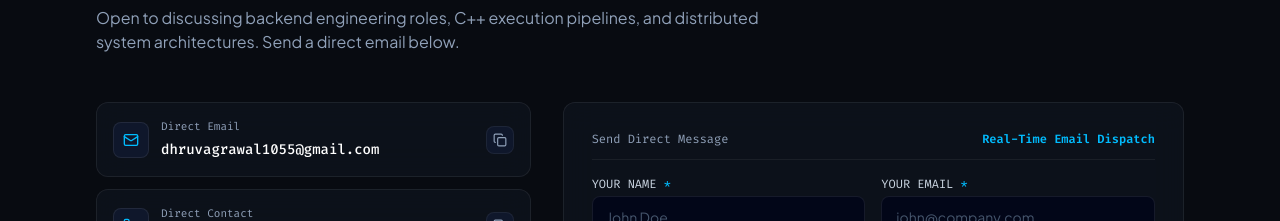
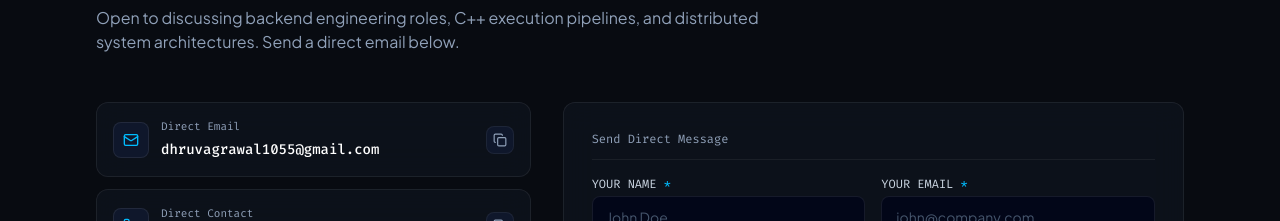
Before and after one commit to dhruvagrawal1055/developer-portfolio, a React (Vite) app: page / in a window 1280 px wide. Shown: the part 5644-5865 px from the top of the page. Built offline with nearby package versions, Linux system fonts and the light colour scheme; the HTML template or start-up script is replaced by a standard one.

Commit message:
removed unnecessary text
 removed unnecessary text

```diff
--- a/src/components/Contact.jsx
+++ b/src/components/Contact.jsx
@@ -175,7 +175,7 @@ export default function Contact() {
 
               <div className="flex items-center justify-between pb-3 mb-4 border-b border-white/[0.06] text-xs font-mono text-slate-400">
                 <span>Send Direct Message</span>
-                <span className="text-sky-400 font-semibold">Real-Time Email Dispatch</span>
+                {/* <span className="text-sky-400 font-medium">Direct Message</span> */}
               </div>
 
               {/* Status Alert */}
```
